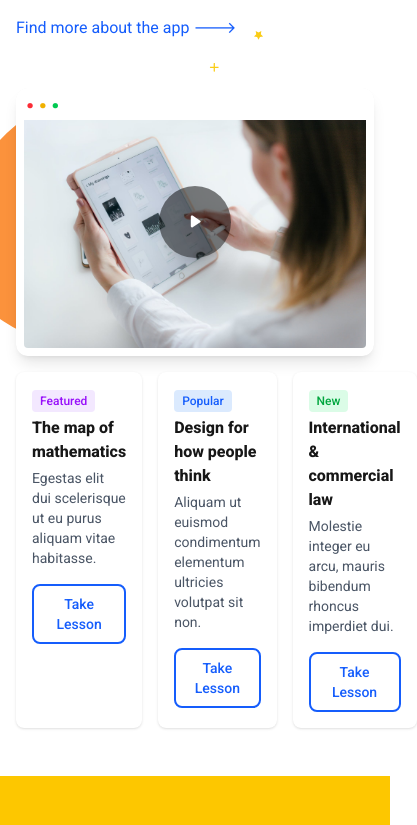
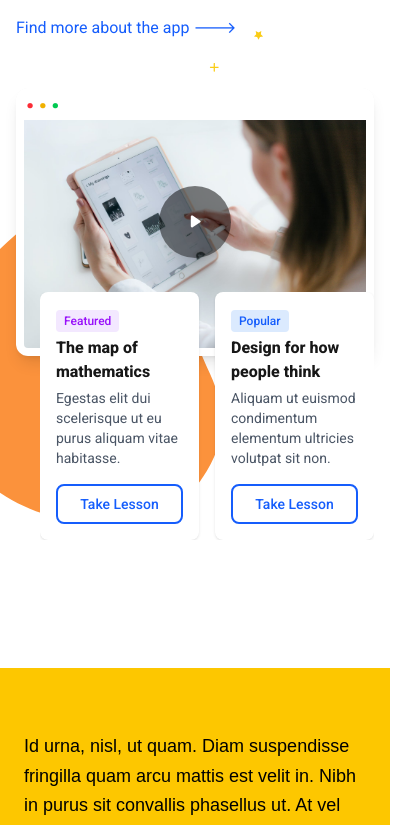
Before and after one commit to miguel-bomfim/buzzvel-frontend-test, a Next.js app: page / in a window 390 px wide. Shown: the part 1302-2127 px from the top of the page, 417 px wide, since content can reach past the window. Built offline with nearby package versions, Linux system fonts and the light colour scheme.

Commit message:
install swiper lib

```diff
--- a/app/components/SecondSection.tsx
+++ b/app/components/SecondSection.tsx
@@ -1,3 +1,5 @@
+'use client'
+
 import React from "react";
 import OrangeUnderline from "./svg/OrangeUnderline";
 import Blob1 from "./svg/Blob1";
@@ -5,8 +7,14 @@ import Image from "next/image";
 import videoPreviewPhoto from "@/app/assets/videoPreviewPhoto.jpg";
 import { FaCheck } from "react-icons/fa6";
 import SecondSectionStarsDots from './svg/SecondSectionStarsDots'
+import { Swiper, SwiperSlide } from 'swiper/react';
+import { useIsMobile } from '@/app/hooks/useIsMobile'
+
+import 'swiper/css';
 
 export default function SecondSection() {
+  const isMobile = useIsMobile()
+
   const cardsInfo = [
     {
       flag: "Featured",
@@ -73,7 +81,7 @@ export default function SecondSection() {
 
       <div className="relative max-w-2xl w-full md:justify-self-center">
         {/* Decorative orange half-circle */}
-        <Blob1 className="absolute -left-20 top-0 w-64 h-64 -z-10 md:block md:h-full md:-w-[60%]" />
+        <Blob1 className="absolute -left-20 top-0 -z-10 md:block h-full md:-w-[60%] w-[80%]" />
 
         {/* Main image & cards */}
         <div className="relative z-10">
@@ -111,7 +119,31 @@ export default function SecondSection() {
             </div>
           </div>
 
-          {/* Cards 158 */}
+          {
+            isMobile ? (
+              <Swiper spaceBetween={16} slidesPerView={2} className="mt-4 flex relative -top-20 ml-6!">
+              {
+                cardsInfo.map((card, idx) => {
+                  return (
+                    <SwiperSlide key={idx} className="bg-white p-4 rounded-lg shadow w-full md:max-w-[200px]">
+                      <span style={{backgroundColor: `${card.bgColor}`, color: `${card.color}`}} className={`text-xs font-medium py-1 px-2 rounded-sm`}>
+                        {card.flag}
+                      </span>
+                      <h4 className="font-semibold mt-1">{card.title}</h4>
+                      <p className="text-sm text-gray-600 mt-1">
+                        {card.body}
+                      </p>
+                      <button className="mt-4 text-blue-600 text-sm font-medium hover:underline w-full py-2 px-3 border-2 rounded-lg">
+                        Take Lesson
+                      </button>
+                    </SwiperSlide>
+                  )
+                })
+              }
+            </Swiper>
+
+            ) : (
+
               <div className="mt-4 flex gap-4 md:relative md:-top-24 md:-left-12">
               {
                 cardsInfo.map((card, idx) => {
@@ -132,6 +164,10 @@ export default function SecondSection() {
                 })
               }
             </div>
+
+            )
+          }
+
         </div>
       </div>
     </section>
--- a/app/hooks/useIsMobile.ts
+++ b/app/hooks/useIsMobile.ts
@@ -9,7 +9,7 @@ export const useIsMobile = () => {
 		handleResize()
 		window.addEventListener('resize', handleResize)
 		return () => window.removeEventListener('resize', handleResize)
-	}, [])
+	}, [width])
 
 	return width < 768 ? true : false
 }
--- a/package.json
+++ b/package.json
@@ -12,7 +12,8 @@
     "next": "15.3.1",
     "react": "^19.0.0",
     "react-dom": "^19.0.0",
-    "react-icons": "^5.5.0"
+    "react-icons": "^5.5.0",
+    "swiper": "^11.2.6"
   },
   "devDependencies": {
     "@eslint/eslintrc": "^3",
```
Also changed, not shown: 1 other file (tests, documents, lock files or other folders). Lines whose indentation alone changed are shown as unchanged.
